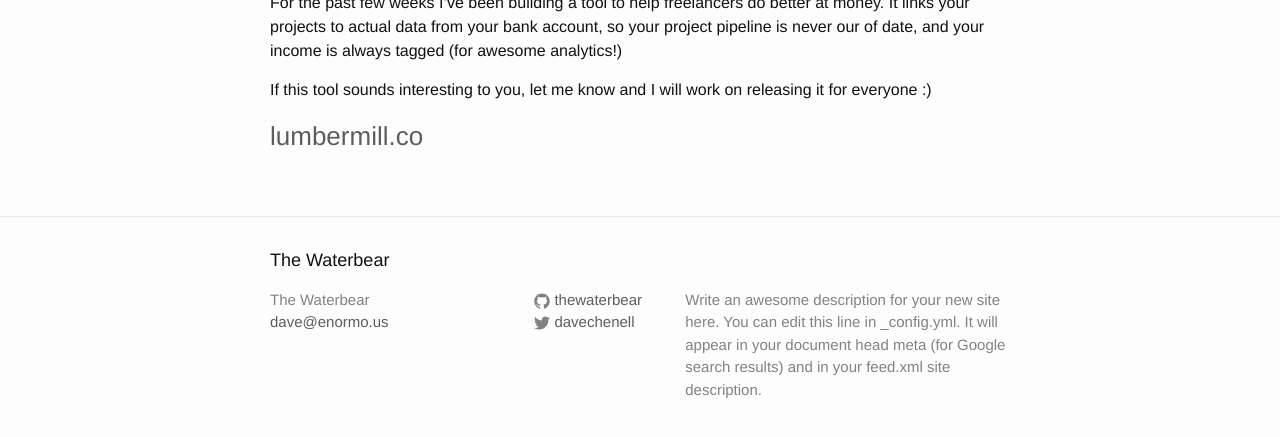
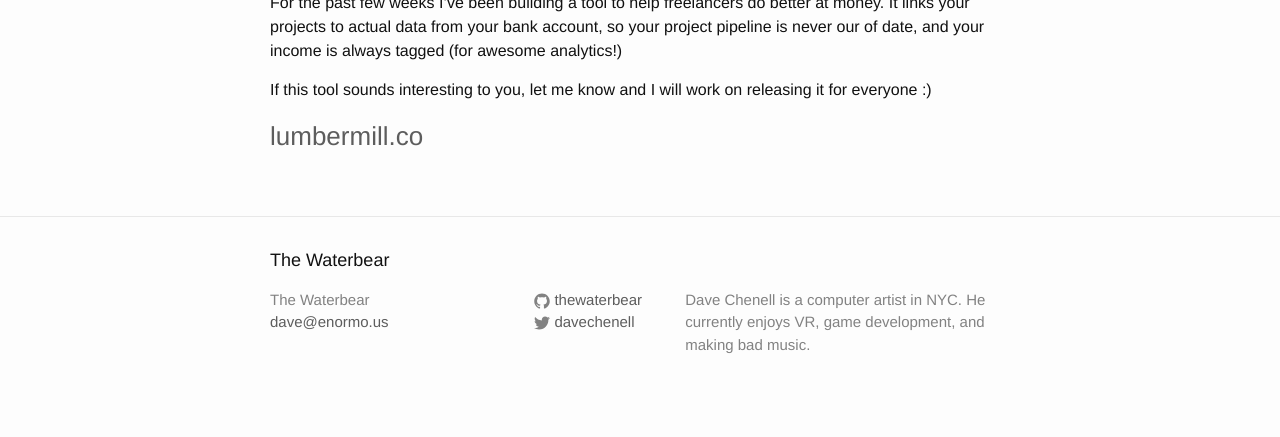
Before and after one commit to thewaterbear/thewaterbear, a Jekyll site: the page built from _posts/2015-05-07-introducing-lumber-mill.markdown, in a window 1280 px wide and 900 px high, scrolled down 728 px, cut to the strip 439-876 px from the top of the window. Built offline with Jekyll 4.4.1, drawn with Linux system fonts in a browser that asks for light colours; nearby versions of some CDN libraries; after the commit the page ends 1583 px from its top, so only the background shows below that.

Commit message:
change description

```diff
--- a/_config.yml
+++ b/_config.yml
@@ -9,9 +9,8 @@
 title: The Waterbear
 email: dave@enormo.us
 description: > # this means to ignore newlines until "baseurl:"
-  Write an awesome description for your new site here. You can edit this
-  line in _config.yml. It will appear in your document head meta (for
-  Google search results) and in your feed.xml site description.
+  Dave Chenell is a computer artist in NYC. He currently enjoys VR, game development,
+  and making bad music.
 baseurl: "" # the subpath of your site, e.g. /blog
 url: "http://thewaterbear.com" # the base hostname & protocol for your site
 twitter_username: davechenell
```
